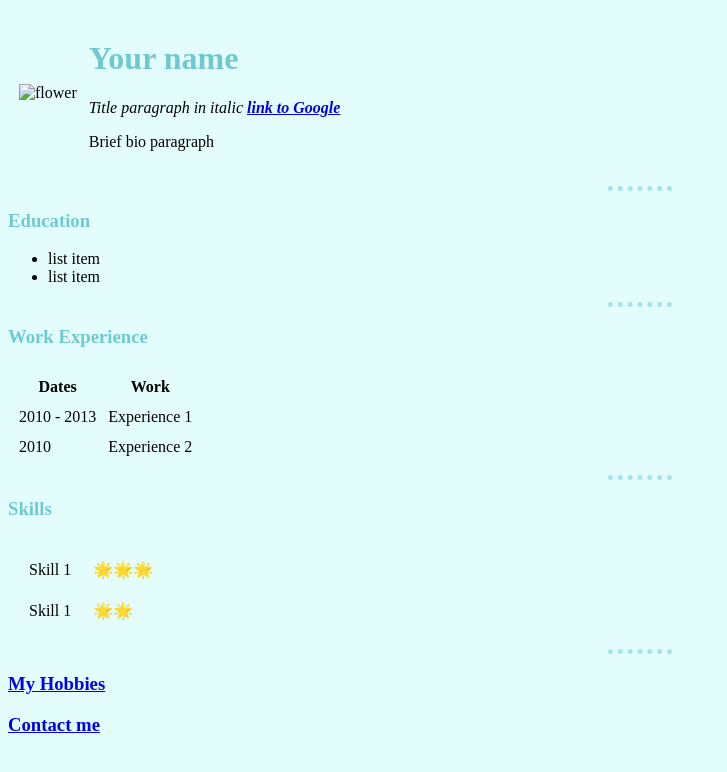
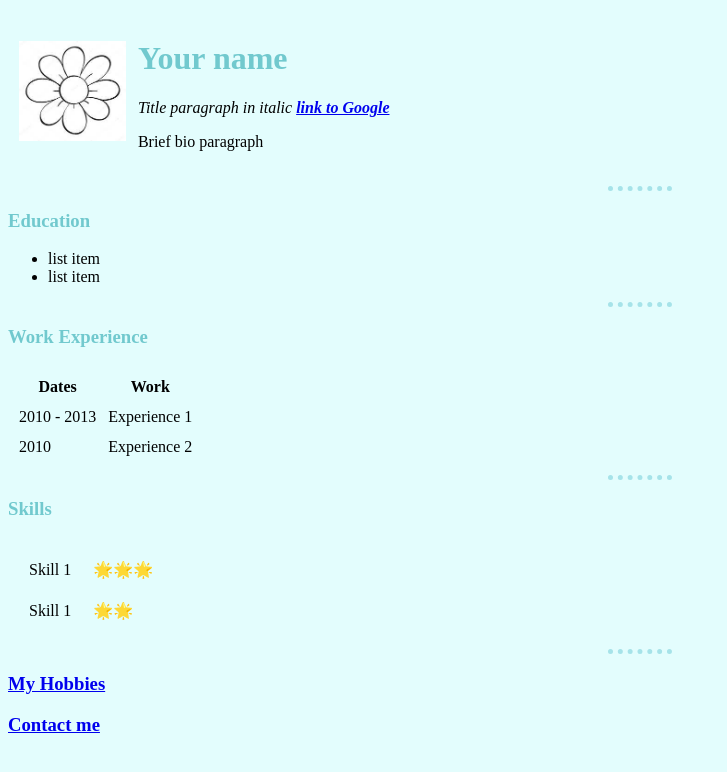
Before and after one commit to Kotoponchik/cv_test, a plain HTML site: page index.html in a window 1280 px wide. Shown: the whole page, without its empty margins (0-727 px from the left). Drawn offline with Linux system fonts and the light colour scheme.

Commit message:
Update index.html
Updated path to image

```diff
--- a/index.html
+++ b/index.html
@@ -11,7 +11,7 @@
     <body>
         <table cellspacing="10">
             <tr>
-                <td><img src="images/flower.jpg" alt="flower"></td>
+                <td><img src="flower.jpg" alt="flower"></td>
                 <td>
                     <h1> Your name </h1>
                     <p><em>Title paragraph in italic <strong><a href="https://www.google.com/">link to Google</a>  </strong></em></p>
```
